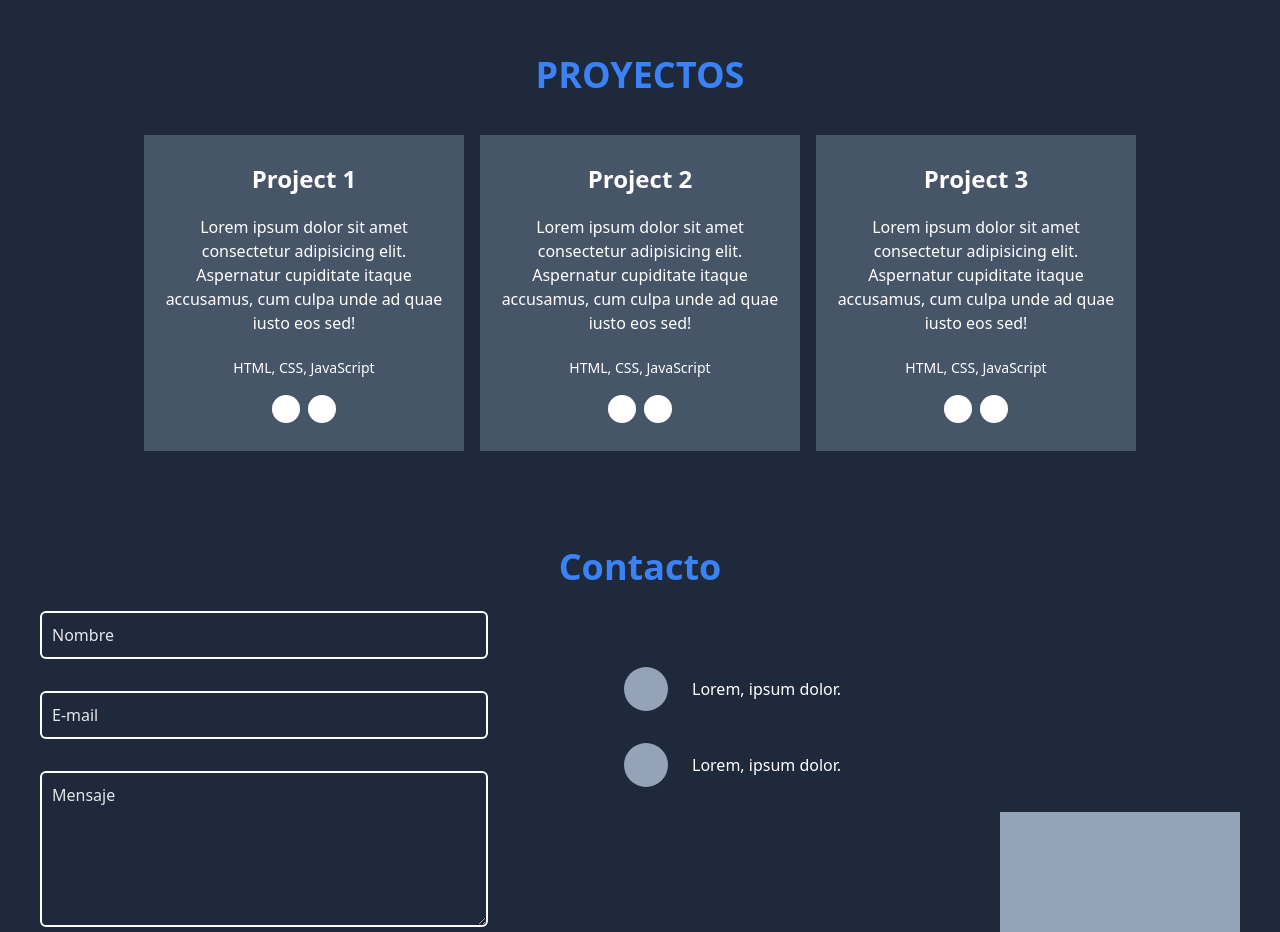
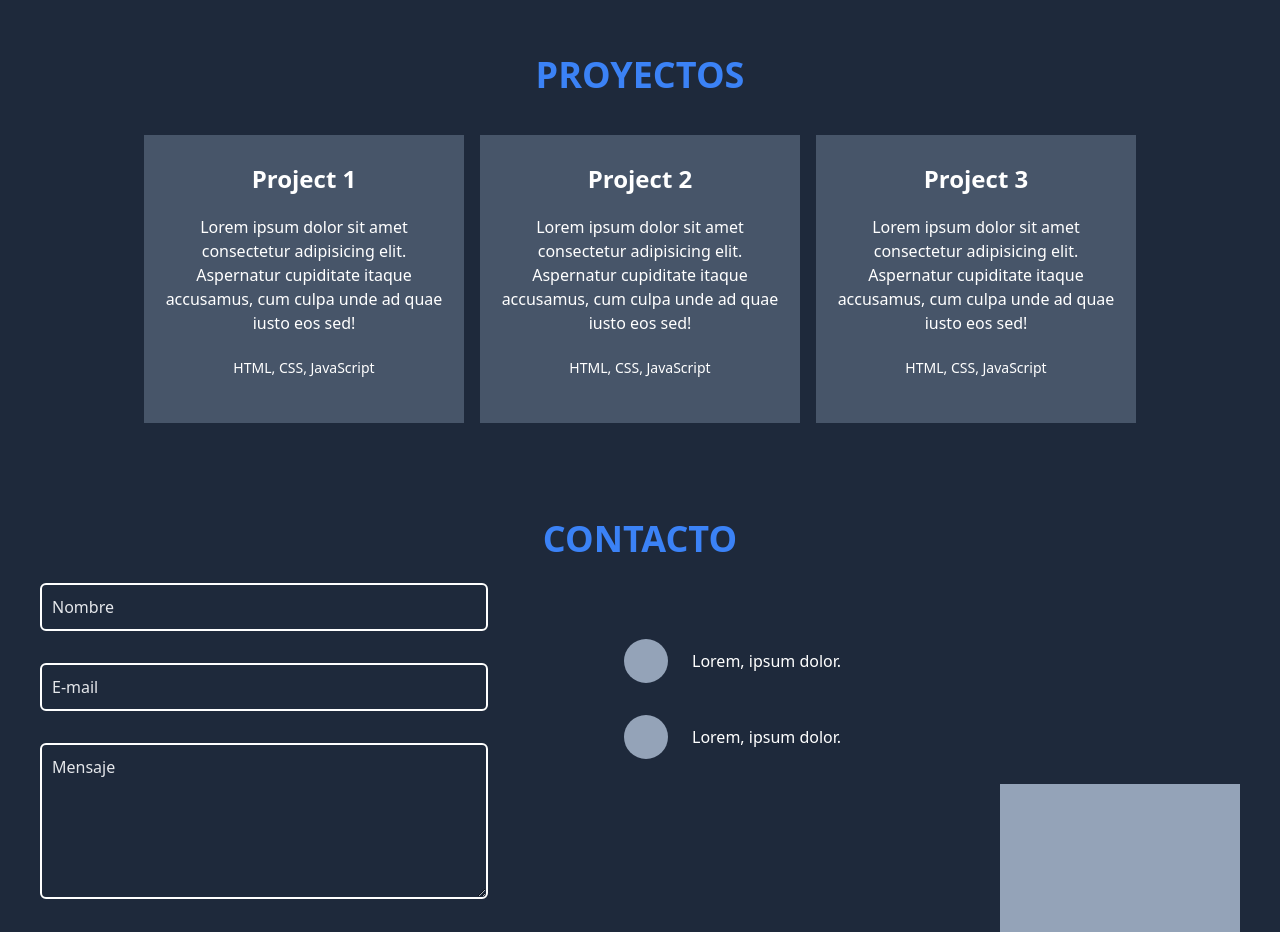
Before and after one commit to wilbernp/my-portfolio, a React (Vite) app: page / in a window 1280 px wide. Shown: the part 2600-3532 px from the top of the page. Built offline with nearby package versions, Linux system fonts and the light colour scheme.

Commit message:
add prohect icons

```diff
--- a/package.json
+++ b/package.json
@@ -19,6 +19,7 @@
     "@iconify/icons-ic": "^1.2.13",
     "@iconify/icons-material-symbols": "^1.2.30",
     "@iconify/icons-mdi": "^1.2.41",
+    "@iconify/icons-pajamas": "^1.2.15",
     "@iconify/react": "^4.1.0",
     "@types/react": "^18.0.27",
     "@types/react-dom": "^18.0.10",
--- a/src/data/projects.data.ts
+++ b/src/data/projects.data.ts
@@ -4,16 +4,22 @@ export const projectsData:IProject[] = [
     {
         title:"Project 1",
         description:"Lorem ipsum dolor sit amet consectetur adipisicing elit. Aspernatur cupiditate itaque accusamus, cum culpa unde ad quae iusto eos sed!",
-        tecnoligies:"HTML, CSS, JavaScript"
+        tecnoligies:"HTML, CSS, JavaScript",
+        github:"#",
+        deploy:"#"
     },
     {
         title:"Project 2",
         description:"Lorem ipsum dolor sit amet consectetur adipisicing elit. Aspernatur cupiditate itaque accusamus, cum culpa unde ad quae iusto eos sed!",
-        tecnoligies:"HTML, CSS, JavaScript"
+        tecnoligies:"HTML, CSS, JavaScript",
+        github:"#",
+        deploy:"#"
     },
     {
         title:"Project 3",
         description:"Lorem ipsum dolor sit amet consectetur adipisicing elit. Aspernatur cupiditate itaque accusamus, cum culpa unde ad quae iusto eos sed!",
-        tecnoligies:"HTML, CSS, JavaScript"
+        tecnoligies:"HTML, CSS, JavaScript",
+        github:"#",
+        deploy:"#"
     }
 ]
--- a/src/sections/Contact/Contact.tsx
+++ b/src/sections/Contact/Contact.tsx
@@ -11,7 +11,7 @@ export default function Contact() {
     return (
         <div className="mt-24">
             {/* titulo */}
-            <h2 className='text-center text-blue-500 text-3xl font-bold mb-6 sm:text-4xl' >Contacto</h2>
+            <h2 className='text-center text-blue-500 text-3xl font-bold mb-6 sm:text-4xl' >CONTACTO</h2>
             {/* container */}
             <div className="flex flex-col items-center gap-x-9 relative lg:flex-row lg:items-start lg:justify-between">
                 {/* formulario */}
--- /dev/null
+++ b/src/sections/Projects/CardProject.tsx
@@ -0,0 +1,34 @@
+import { InlineIcon } from '@iconify/react'
+import { IProject } from '@/types/project';
+import githubIcon from '@iconify/icons-mdi/github';
+import livePreview from '@iconify/icons-pajamas/live-preview';
+
+
+
+export default function CardProject(props: IProject) {
+    return (
+        <div
+            className='text-white bg-slate-600 w-80 py-7 px-5 text-center'
+        >
+            {/* titulo del proyecto */}
+            <h2 className='text-2xl font-semibold'>{props.title}</h2>
+            {/* descripcion */}
+            <p className='my-5'>{props.description}</p>
+            {/* tecnologias */}
+            <span className='text-sm'>{props.tecnoligies}</span>
+            {/* links */}
+            <div className='flex justify-center items-center gap-2 mt-4'>
+                {/* github link */}
+                <a href={props.github}>
+                    <InlineIcon className='text-[2.1rem]' icon={githubIcon} />
+                </a>
+
+                {/* deploy link */}
+                <a href={props.deploy}>
+                    <InlineIcon className='text-[1.9rem]' icon={livePreview} />
+                </a>
+            </div>
+
+        </div>
+    );
+}
--- a/src/sections/Projects/Projects.tsx
+++ b/src/sections/Projects/Projects.tsx
@@ -1,4 +1,5 @@
 import { projectsData } from '@/data/projects.data'
+import CardProject from './CardProject'
 
 export default function Projects() {
   return (
@@ -9,24 +10,9 @@ export default function Projects() {
       <div className='flex flex-wrap gap-4 justify-center'>
         {
           projectsData.map(project => (
-            <div
-              className='text-white bg-slate-600 w-80 py-7 px-5 text-center'
-            >
-              {/* titulo del proyecto */}
-              <h2 className='text-2xl font-semibold'>{project.title}</h2>
-              {/* descripcion */}
-              <p className='my-5'>{project.description}</p>
-              {/* tecnologias */}
-              <span className='text-sm'>{project.tecnoligies}</span>
-              {/* links */}
-              <div className='flex justify-center gap-2 mt-4'>
-                {/* link 1 */}
-                <div className='w-7 h-7 bg-white rounded-full'></div>
-                {/* link 2 */}
-                <div className='w-7 h-7 bg-white rounded-full'></div>
-              </div>
-
-            </div>
+            <CardProject
+            {...project}
+            />
           ))
         }
       </div>
--- a/src/types/project.d.ts
+++ b/src/types/project.d.ts
@@ -2,4 +2,6 @@ export interface IProject {
     title:string;
     description:string;
     tecnoligies:string;
+    github:string;
+    deploy:string;
 }
```
Also changed, not shown: 1 other file (tests, documents, lock files or other folders).
